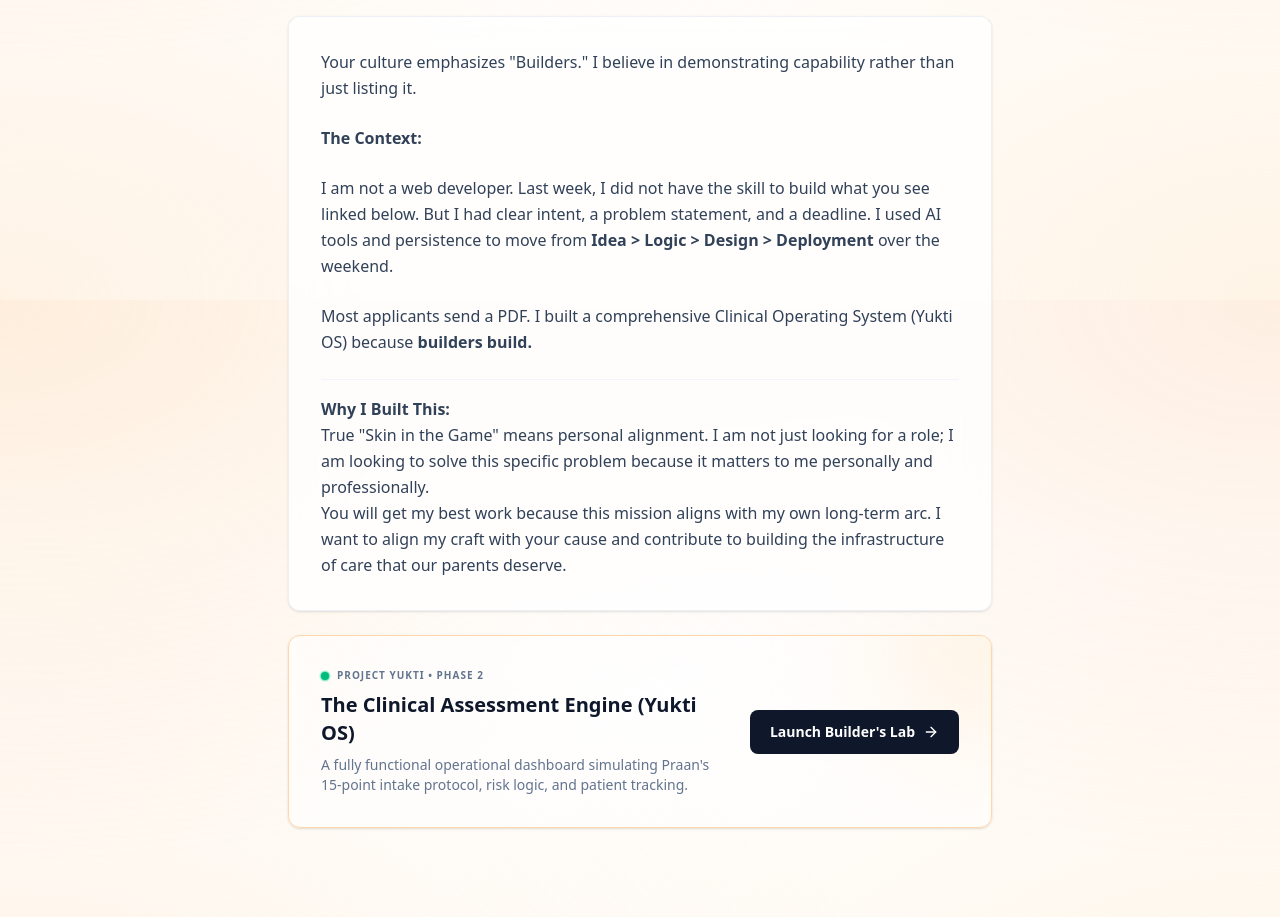
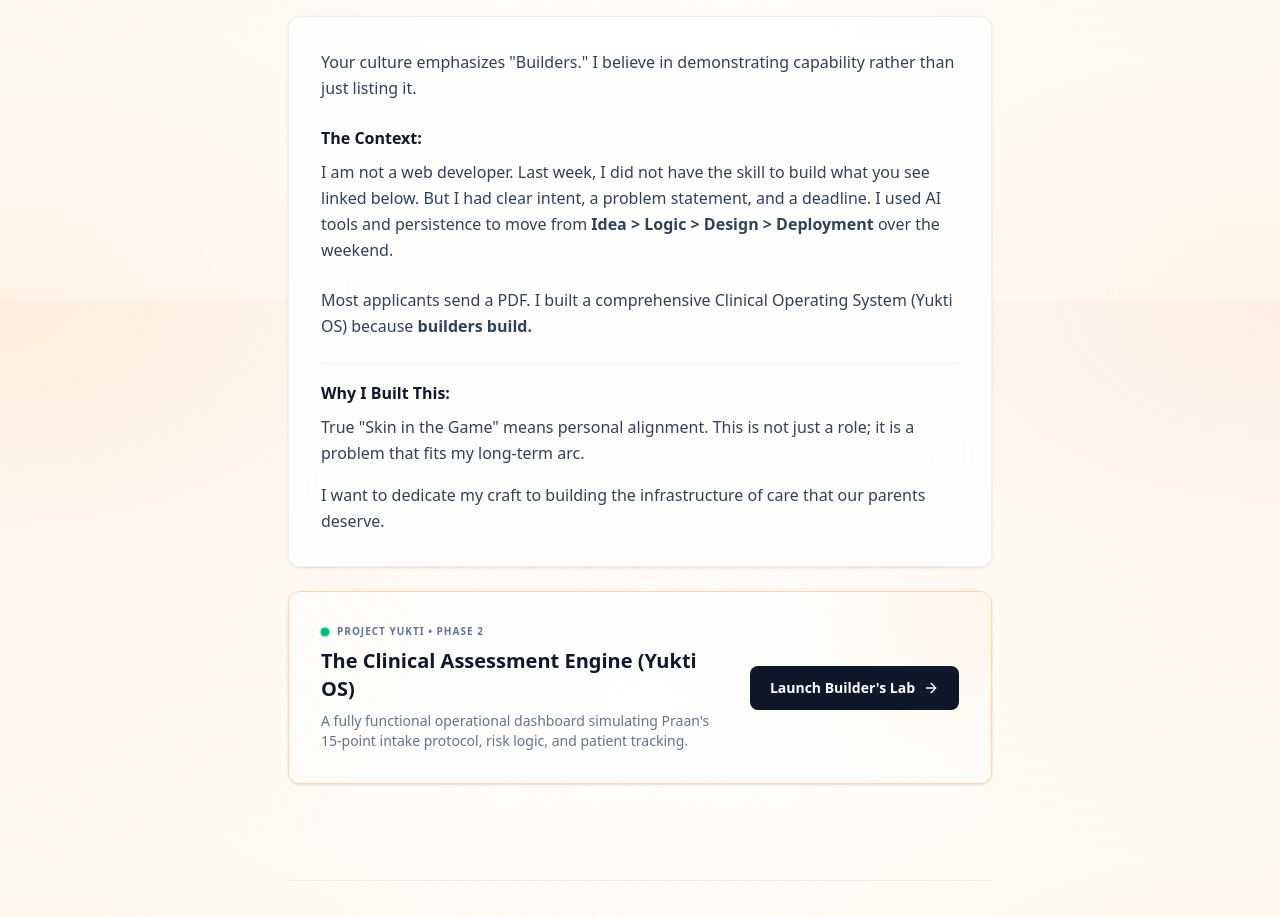
Before and after one commit to tharungajula2/coverletter_praanhealth, a Next.js app: page / in a window 1280 px wide. Shown: the part 2100-3017 px from the top of the page. Built offline with nearby package versions, Linux system fonts and the light colour scheme.

Commit message:
Fix spacing in The Context and update Why I Built This text

```diff
--- a/src/app/page.tsx
+++ b/src/app/page.tsx
@@ -114,21 +114,23 @@ export default function Home() {
             <p>
               Your culture emphasizes "Builders." I believe in demonstrating capability rather than just listing it.
             </p>
-            <p><strong>The Context:</strong></p>
-            <p>
-              I am not a web developer. Last week, I did not have the skill to build what you see linked below. But I had clear intent, a problem statement, and a deadline. I used AI tools and persistence to move from <strong>Idea &gt; Logic &gt; Design &gt; Deployment</strong> over the weekend.
-            </p>
+            <div>
+              <p className="font-bold text-slate-900 mb-2">The Context:</p>
+              <p>
+                I am not a web developer. Last week, I did not have the skill to build what you see linked below. But I had clear intent, a problem statement, and a deadline. I used AI tools and persistence to move from <strong>Idea &gt; Logic &gt; Design &gt; Deployment</strong> over the weekend.
+              </p>
+            </div>
             <p>
               Most applicants send a PDF. I built a comprehensive Clinical Operating System (Yukti OS) because <strong>builders build.</strong>
             </p>
 
             <div className="pt-4 border-t border-slate-100 mt-4">
-              <p><strong>Why I Built This:</strong></p>
-              <p>
-                True "Skin in the Game" means personal alignment. I am not just looking for a role; I am looking to solve this specific problem because it matters to me personally and professionally.
+              <p className="font-bold text-slate-900 mb-2">Why I Built This:</p>
+              <p className="mb-4">
+                True "Skin in the Game" means personal alignment. This is not just a role; it is a problem that fits my long-term arc.
               </p>
               <p>
-                You will get my best work because this mission aligns with my own long-term arc. I want to align my craft with your cause and contribute to building the infrastructure of care that our parents deserve.
+                I want to dedicate my craft to building the infrastructure of care that our parents deserve.
               </p>
             </div>
           </div>
```
